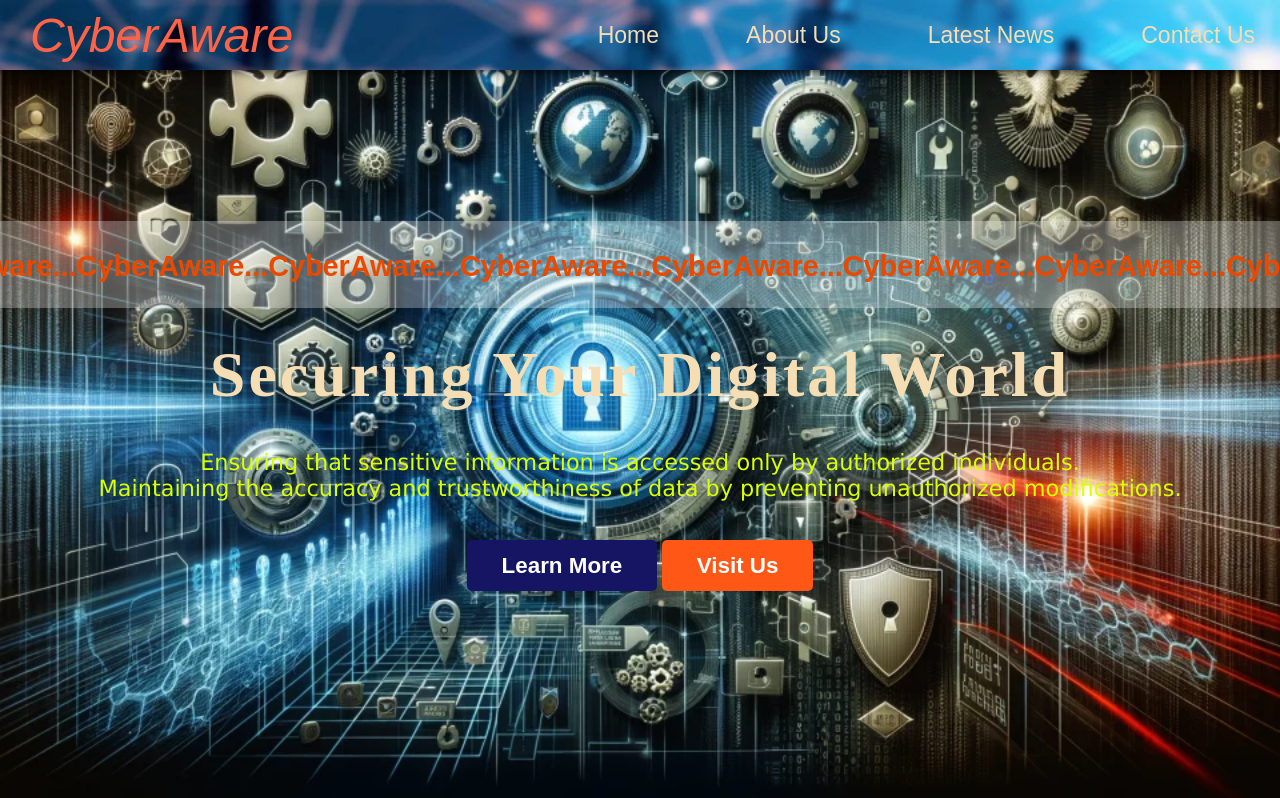
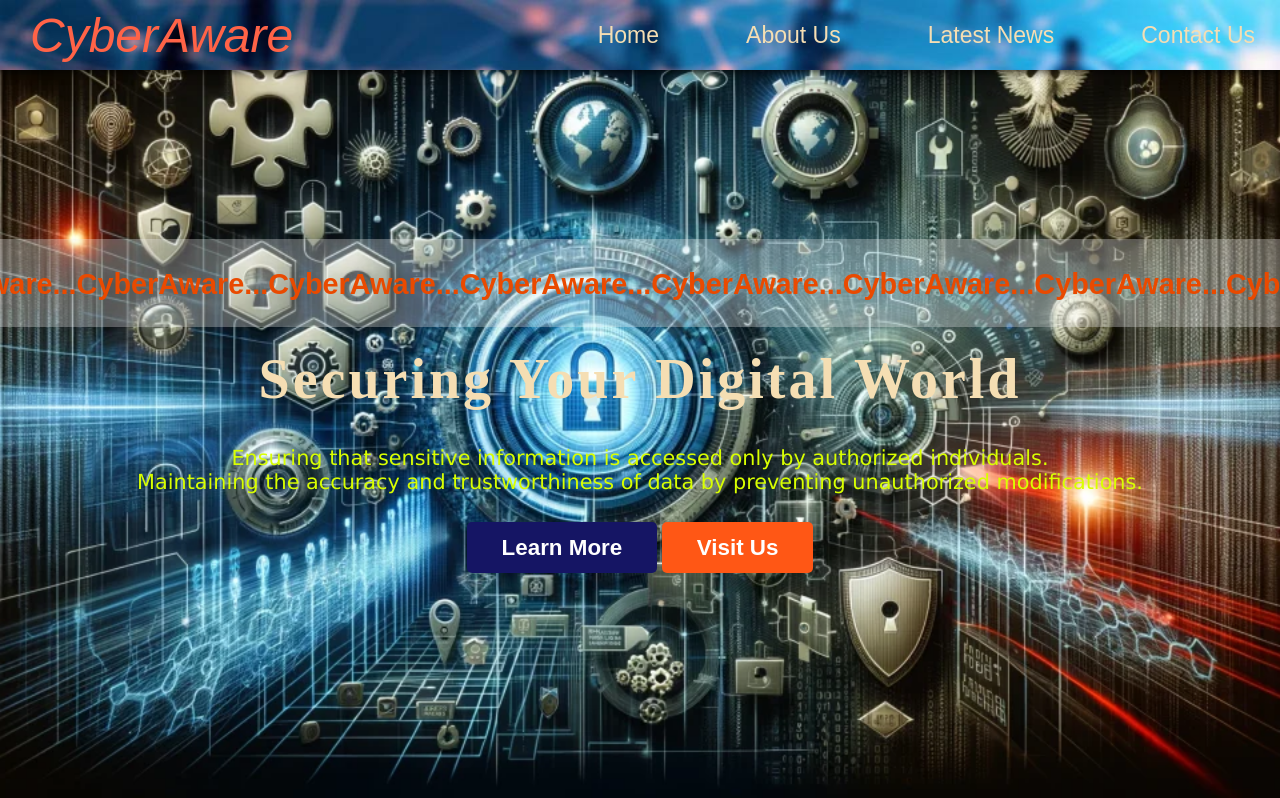
Before and after one commit to vikas-gamma-kumar/Cyber-Aware-2025, a plain HTML site: page index.html in a window 1280 px wide. Shown: the top 798 px of the page. Drawn offline with Linux system fonts and the light colour scheme.

Commit message:
Update style.css
Update style.css

```diff
--- a/style.css
+++ b/style.css
@@ -63,22 +63,22 @@ body {
 
 .body h1 {
 color: wheat;
-    font-size: 4rem;
+    font-size: 3.5rem;
     letter-spacing: 3px;
     font-family: 'Times New Roman', Times, serif;
     margin-bottom: 14px;
-    margin-top: 30px;
+    margin-top: 20px;
   }
 
   .body p {
     color: #d9ff00;
-    font-size: 1.4rem;
+    font-size: 1.3rem;
     letter-spacing: 1 px;
     font-family: 'Lucida Sans', 'Lucida Sans Regular', 'Lucida Grande', 'Lucida Sans Unicode', Geneva, Verdana, sans-serif;
   }
 
   .body .btn {
-    margin-top: 30px;
+    margin-top: 20px;
   }
 
   .body a {
```
